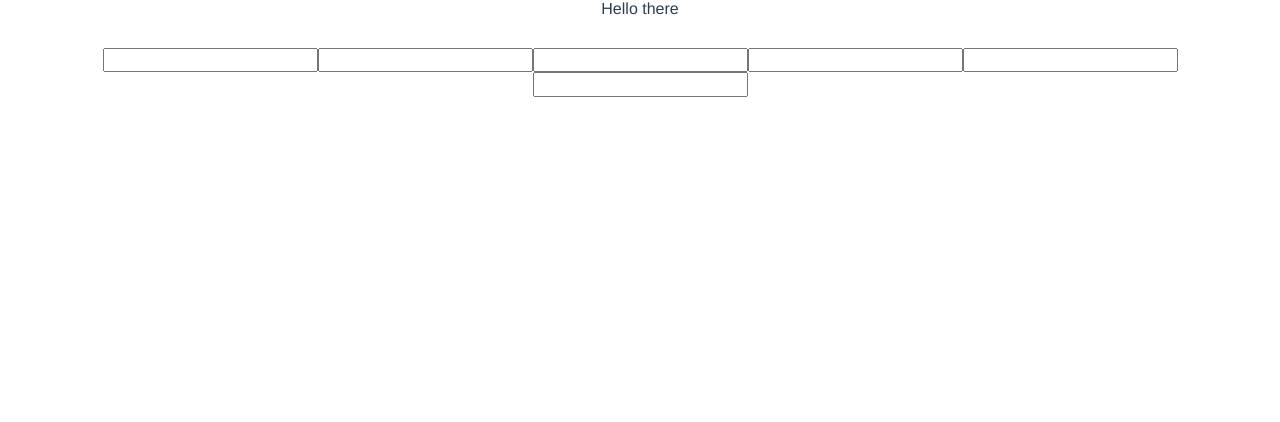
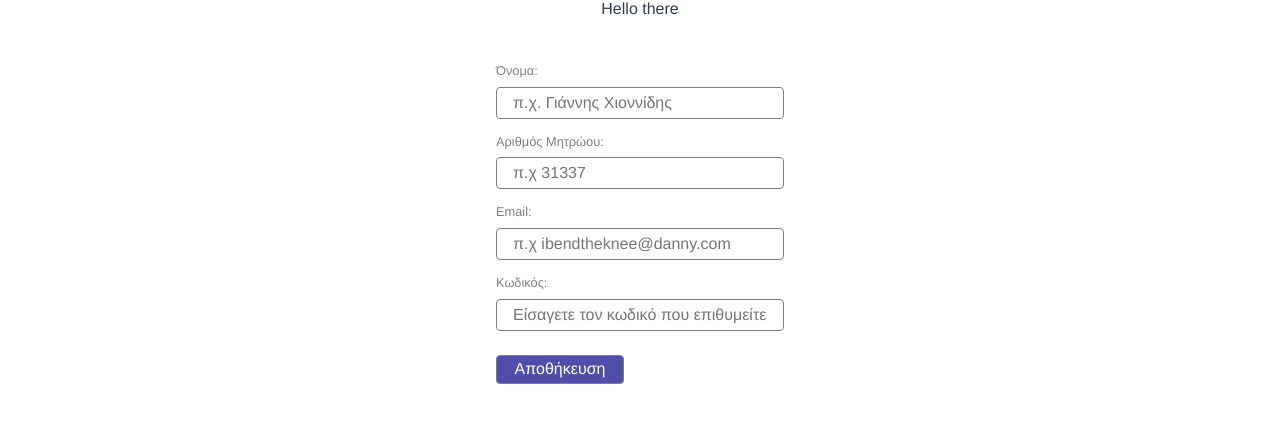
Before and after one commit to AlexLig/lab-registration-frontend, a Vue app: page /#/signup in a window 1280 px wide. Shown: the top 422 px of the page. Built offline with nearby package versions, Linux system fonts and the light colour scheme.

Commit message:
basic form layouts and style

```diff
--- a/src/App.vue
+++ b/src/App.vue
@@ -2,7 +2,7 @@
   <div id="app">
     <header>Hello there</header>
     <main>
-      <router-view />
+      <router-view/>
     </main>
   </div>
 </template>
@@ -14,6 +14,11 @@ body,
 #app {
   width: 100vw;
   height: 100vh;
+}
+*,
+*::before,
+*::after {
+  box-sizing: border-box;
 }
 #app {
   font-family: "Avenir", Helvetica, Arial, sans-serif;
@@ -28,8 +33,7 @@ body,
 
 main {
   overflow-y: auto;
-}
-.content {
-  margin: 0 auto;
+  display: flex;
+  justify-content: center;
 }
 </style>
--- /dev/null
+++ b/src/assets/styles/_form.scss
@@ -0,0 +1,30 @@
+form {
+  min-width: 320px;
+  padding: 1rem;
+}
+
+label {
+  display: block;
+  text-align: start;
+  color: gray;
+  font-size: 0.8rem;
+}
+
+input {
+  border-radius: 4px;
+  border: 1px solid gray;
+  width: 100%;
+  height: 2rem;
+  margin: 0.5rem 0 1rem;
+  padding: 0 1rem;
+}
+
+.form-button {
+  display: block;
+  border-radius: 4px;
+  border: 1px solid gray;
+  height: 1.8rem;
+  width: 8rem;
+  background-color: rgb(79, 79, 170);
+  color: white;
+}
--- a/src/views/Login.vue
+++ b/src/views/Login.vue
@@ -1,13 +1,26 @@
 <template>
-  <form class="login">
-    <input type="text" />
-    <input type="email" />
+  <form id="Login">
+    <label for="email">Email:</label>
+    <input type="email" name="email" required placeholder="π.χ ikilledmyaunt@ironthrone.com">
+
+    <label for="password">Κωδικός:</label>
+    <input
+      type="password"
+      name="password"
+      required
+      placeholder="Είσαγετε τον κωδικό που επιθυμείτε"
+    >
+
+    <input class="form-button" type="submit" value="Είσοδος">
   </form>
 </template>
+
+
 
 <script>
 export default {
   name: "login"
 };
 </script>
-<style lang="scss" scoped></style>
+<style lang="scss" scoped src="@/assets/styles/_form.scss">
+</style>
--- a/src/views/Signup.vue
+++ b/src/views/Signup.vue
@@ -1,11 +1,23 @@
 <template>
-  <form class="signup">
-    <input type="text" />
-    <input type="text" />
-    <input type="text" />
-    <input type="text" />
-    <input type="text" />
-    <input type="email" />
+  <form id="StudentForm">
+    <label for="name">Όνομα:</label>
+    <input type="text" name="name" required placeholder="π.χ. Γιάννης Χιοννίδης">
+
+    <label for="am">Αριθμός Μητρώου:</label>
+    <input type="text" name="am" required placeholder="π.χ 31337">
+
+    <label for="email">Email:</label>
+    <input type="email" name="email" required placeholder="π.χ ibendtheknee@danny.com">
+
+    <label for="password">Κωδικός:</label>
+    <input
+      type="password"
+      name="password"
+      required
+      placeholder="Είσαγετε τον κωδικό που επιθυμείτε"
+    >
+
+    <input class="form-button" type="submit" value="Αποθήκευση">
   </form>
 </template>
 
@@ -14,3 +26,6 @@ export default {
   name: "signup"
 };
 </script>
+
+<style lang="scss" scoped src="@/assets/styles/_form.scss">
+</style>
```
